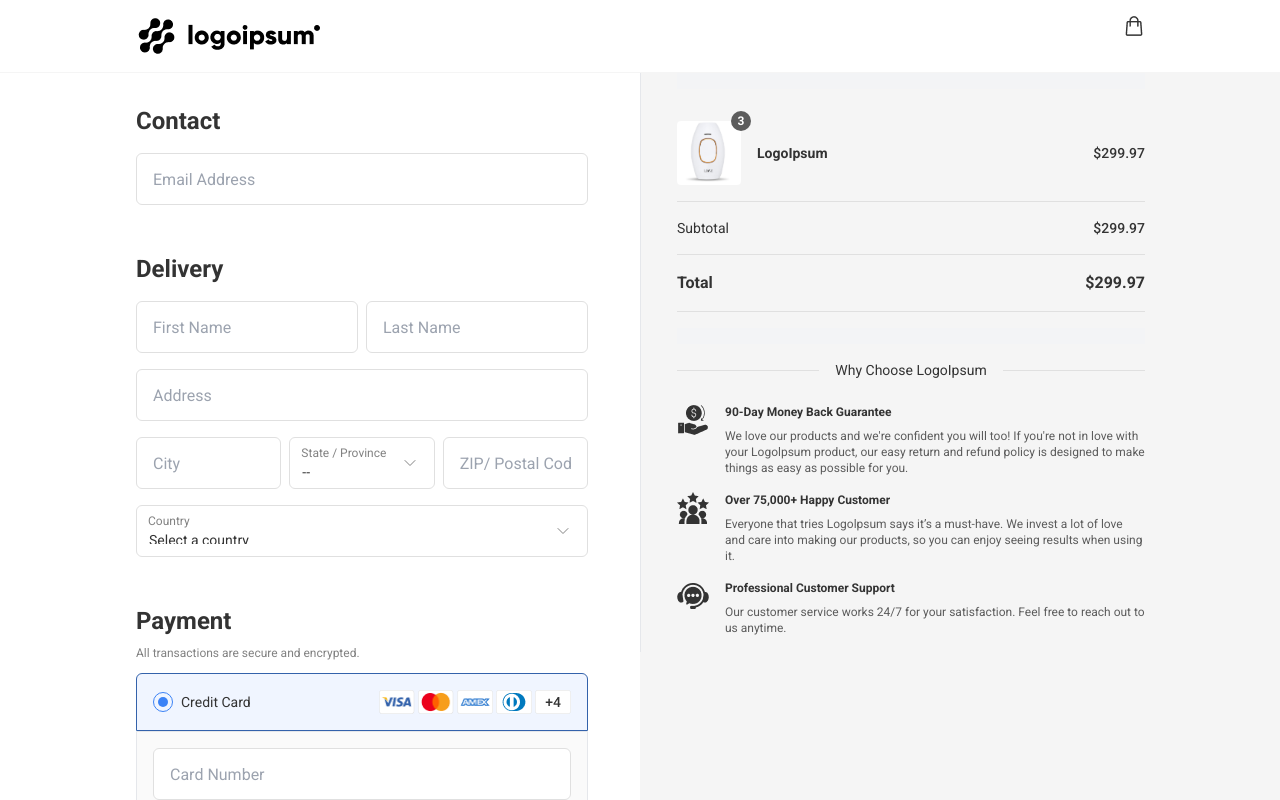
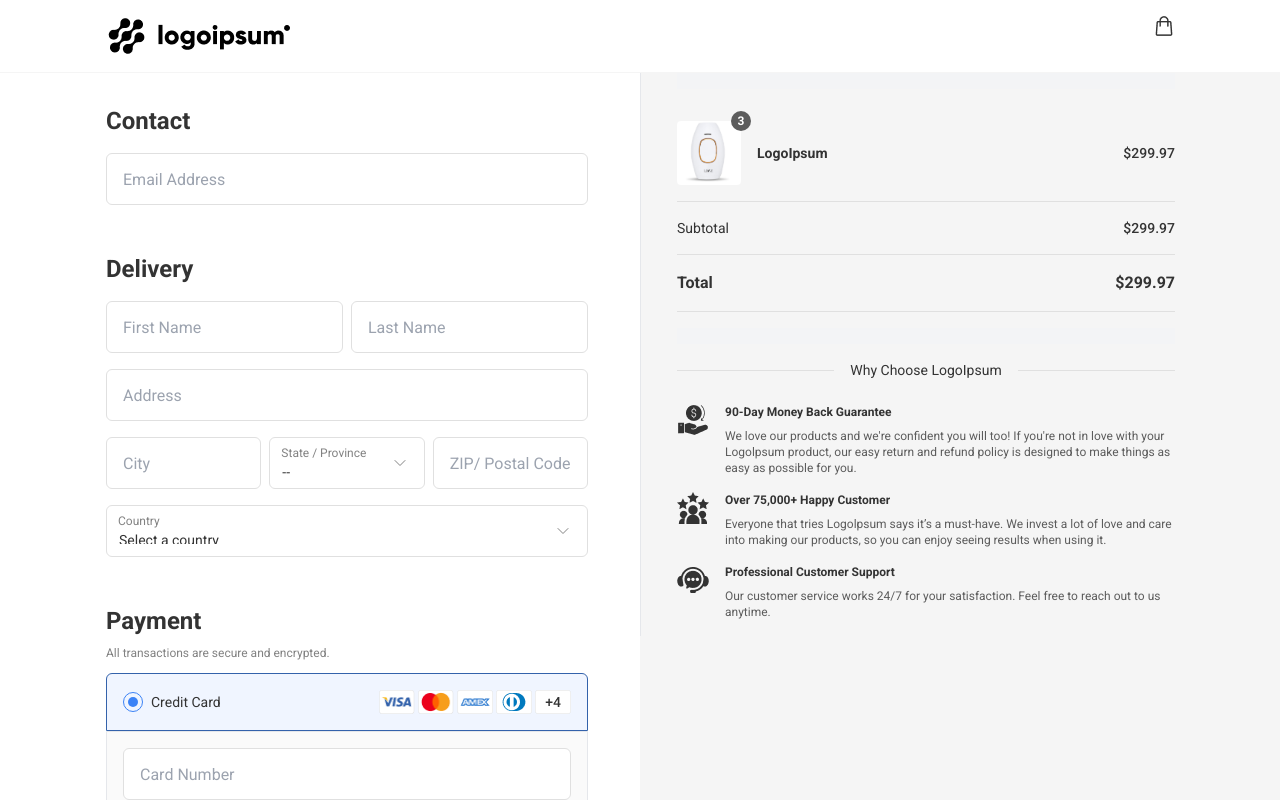
Before and after one commit to mrvanagas/commerce-core, a React (Vite) app: page / in a window 1280 px wide. Shown: the top 800 px of the page. Built offline with nearby package versions, Linux system fonts and the light colour scheme.

Commit message:
adjusted spacing

```diff
--- a/src/App.tsx
+++ b/src/App.tsx
@@ -12,14 +12,14 @@ function App() {
       <div className='hidden lg:block'>
         <div className='lg:flex lg:justify-center'>
           <div className='lg:w-full'>
-            <div className='pr-9 max-w-[520px] ml-auto'>
+            <div className='pr-9 max-w-[550px] ml-auto'>
               <Contact />
               <Delivery />
               <Payment />
             </div>
           </div>
           <div className='bg-neutral-100 lg:w-full'>
-            <div className='border-l pl-9 max-w-[505px] mr-auto'>
+            <div className='border-l pl-9 max-w-[535px] mr-auto'>
               <div className='hidden lg:block'>
                 <OrderInfo />
               </div>
--- a/src/components/navbar/Navbar.tsx
+++ b/src/components/navbar/Navbar.tsx
@@ -4,7 +4,7 @@ import shopping from '../../images/shopping-bag.png';
 const Navbar = () => {
   return (
     <nav className='border-b border-neutral-100'>
-      <div className='bg-white flex justify-between mx-auto p-4 h-[56px] md:h-[72px] max-w-[1040px]'>
+      <div className='bg-white flex justify-between mx-auto p-4 h-[56px] md:h-[72px] max-w-[1100px]'>
           <a href='#'>
             <img src={logo}  className='h-6 md:h-full'/>
           </a>
```
